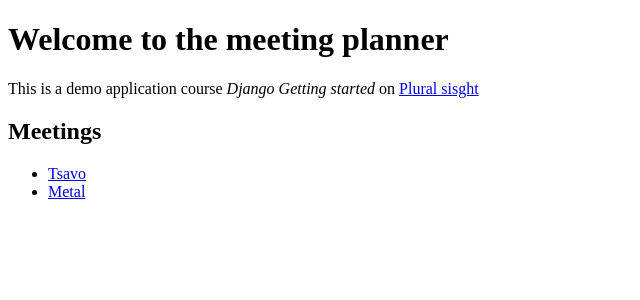
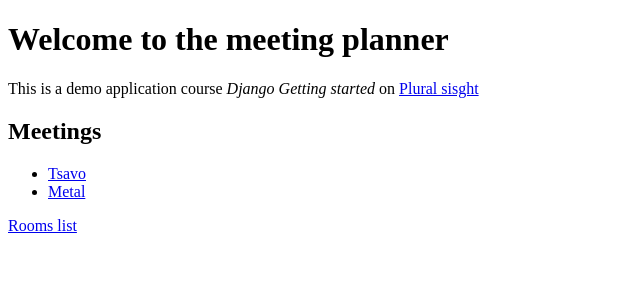
Before and after one commit to OrinaOisera/Django-practice, a Django app: page / in a window 1280 px wide. Shown: the top 300 px of the page, without its empty margins (0-640 px from the left). Run offline with Django 3.2, Linux system fonts and the light colour scheme; data comes from the database, SQL or seed files in the repository.

Commit message:
added link on home page to rooms list

```diff
--- a/meeting_planner/website/templates/website/welcome.html
+++ b/meeting_planner/website/templates/website/welcome.html
@@ -26,6 +26,9 @@
     </li>
     {%endfor%}
 </ul>
+<p>
+    <a href="{% url 'rooms'  %}" > Rooms list </a>
+</p>
 
 </body>
 </html>
```
